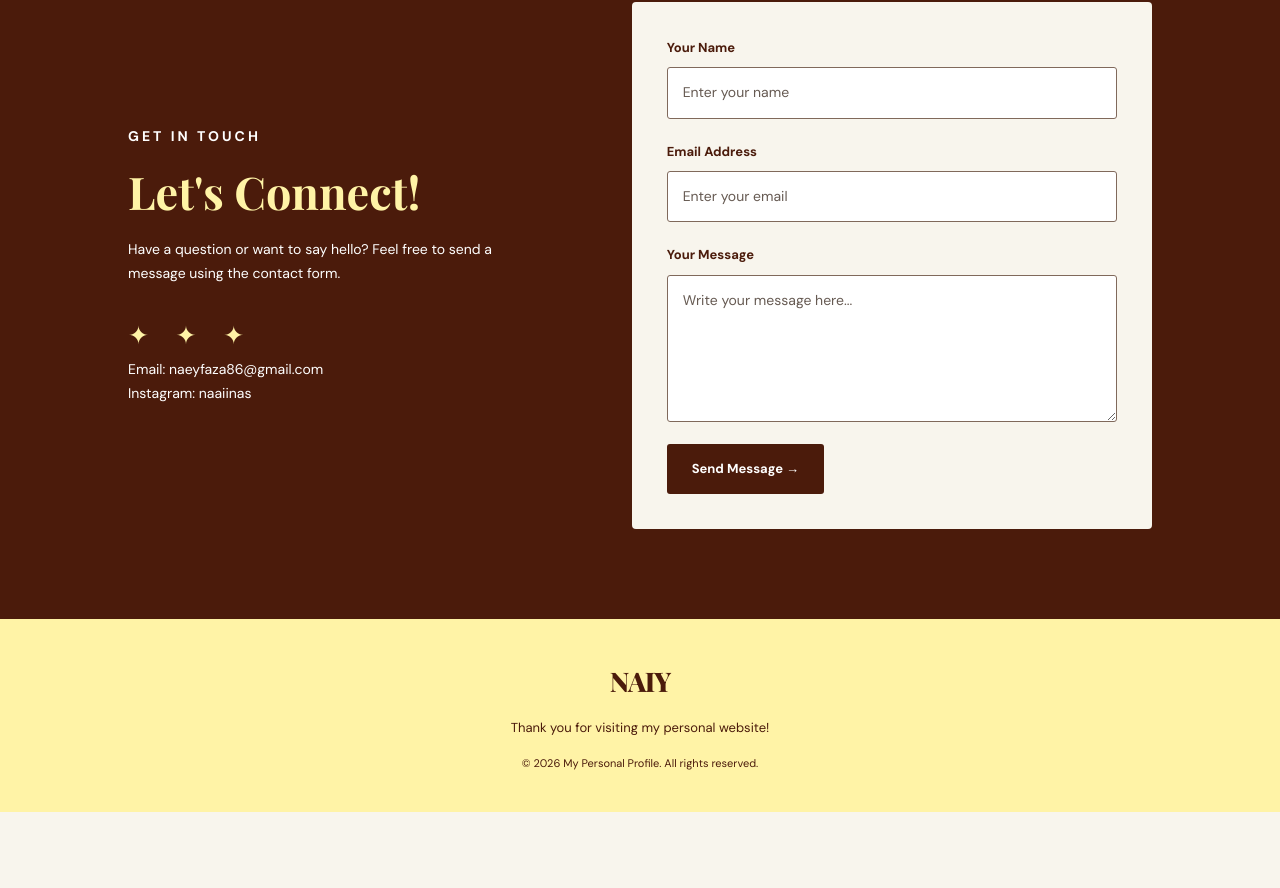
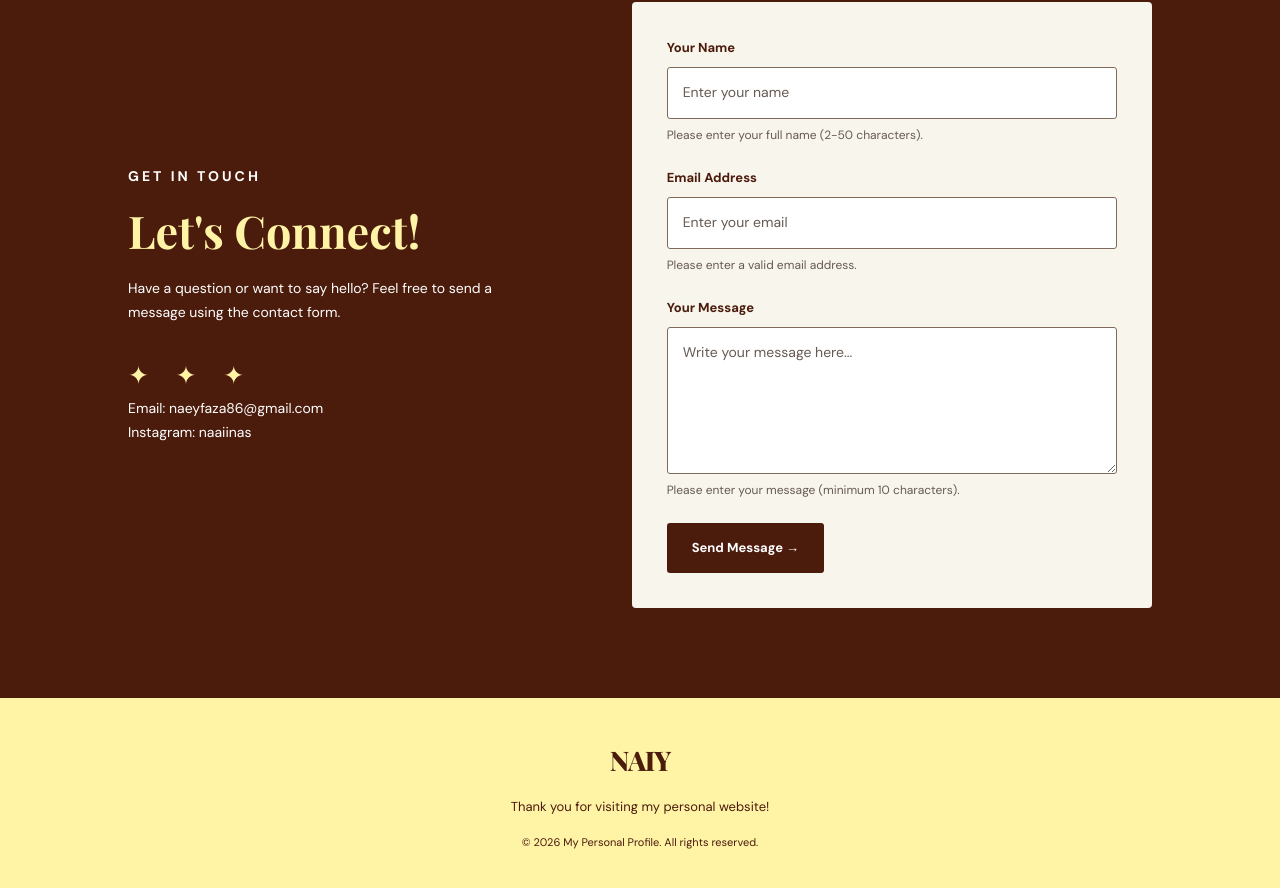
Before and after one commit to naey008/26120300005-Profile-Website, a plain HTML site: page index.html in a window 1280 px wide. Shown: the part 2019-2907 px from the top of the page. Before the commit the page ends 2831 px from the top, so only its background shows below. Drawn offline with nearby package versions, Linux system fonts and the light colour scheme.

Commit message:
Enhance contact form accessibility

```diff
--- a/index.html
+++ b/index.html
@@ -211,8 +211,15 @@
                             name="name"
                             placeholder="Enter your name"
                             autocomplete="name"
+                            aria-describedby="name-hint"
+                            minlength="2"
+                            maxlength="50"
                             required
                         >
+
+                        <small id="name-hint" class="form-hint">
+                            Please enter your full name (2-50 characters).
+                        </small>
                     </div>
 
                     <div class="form-group">
@@ -224,8 +231,13 @@
                             name="email"
                             placeholder="Enter your email"
                             autocomplete="email"
+                            aria-describedby="email-hint"
                             required
                         >
+
+                        <small id="email-hint" class="form-hint">
+                            Please enter a valid email address.
+                        </small>
                     </div>
 
                     <div class="form-group">
@@ -236,8 +248,13 @@
                             name="message"
                             rows="5"
                             placeholder="Write your message here..."
+                            aria-describedby="message-hint"
                             required
                         ></textarea>
+
+                        <small id="message-hint" class="form-hint">
+                            Please enter your message (minimum 10 characters).
+                        </small>
                     </div>
 
                     <button type="submit" class="submit-button">
--- a/style.css
+++ b/style.css
@@ -445,6 +445,13 @@ textarea:focus-visible {
     border-color: #176B87;
 }
 
+.form-hint {
+    display: block;
+    margin-top: 6px;
+    font-size: 12px;
+    color: #665A52;
+}
+
 .submit-button {
     background-color: var(--brown);
     color: var(--white);
```
